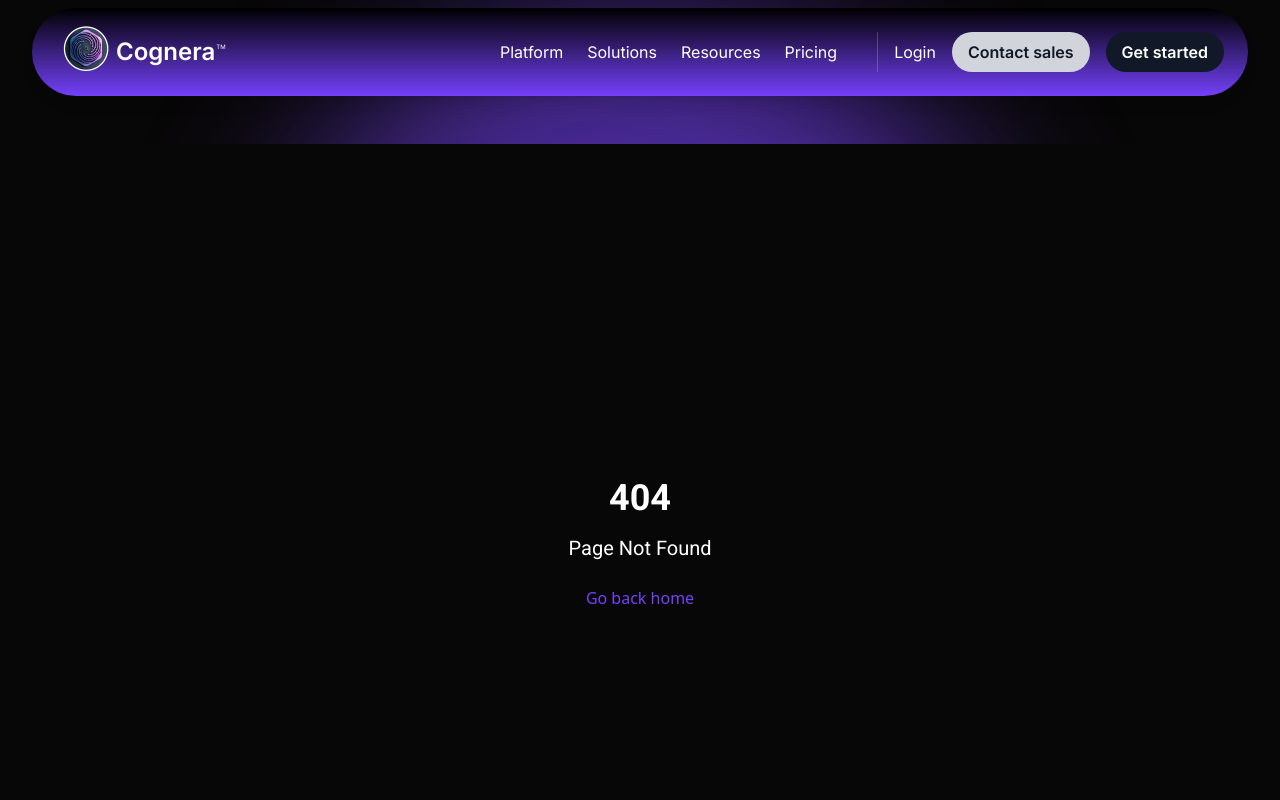
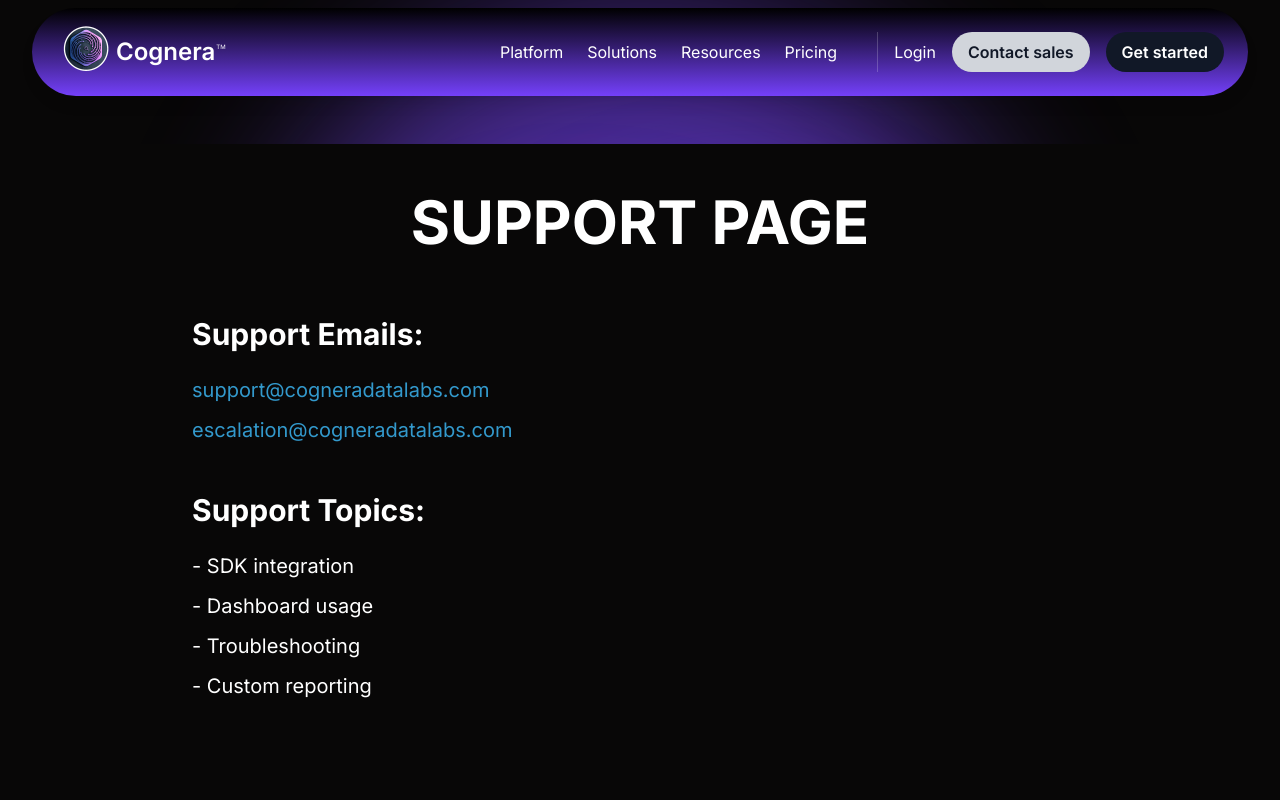
Before and after one commit to Raahul-bale/cognera-website, a Next.js app: page /support in a window 1280 px wide. Before the commit this address had no page. Shown: the top 800 px of the page. Built offline with nearby package versions, Linux system fonts and the light colour scheme; a web font is replaced by a local one.

Commit message:
Add support page and update footer with support link and brand name

```diff
--- /dev/null
+++ b/src/app/support/page.js
@@ -0,0 +1,82 @@
+export default function SupportPage() {
+  return (
+    <div className="min-h-screen py-8 sm:py-12" style={{ backgroundColor: '#080707' }}>
+      <div className="container mx-auto px-4 sm:px-6 lg:px-8">
+        <div className="max-w-4xl mx-auto">
+          {/* Main Heading */}
+          <h1
+            className="text-4xl sm:text-5xl md:text-6xl text-white mb-12 sm:mb-16 font-bold text-center uppercase"
+            style={{ fontFamily: 'var(--font-inter), sans-serif' }}
+          >
+            Support Page
+          </h1>
+
+          {/* Content Section */}
+          <div className="space-y-8 sm:space-y-12">
+            {/* Support Emails Section */}
+            <div>
+              <h2
+                className="text-2xl sm:text-3xl text-white font-bold mb-4 sm:mb-6"
+                style={{ fontFamily: 'var(--font-inter), sans-serif' }}
+              >
+                Support Emails:
+              </h2>
+              <div className="space-y-3">
+                <a
+                  href="mailto:support@cogneradatalabs.com"
+                  className="block text-[#3399CC] hover:text-[#7440FA] transition-colors text-lg sm:text-xl"
+                  style={{ fontFamily: 'var(--font-inter), sans-serif' }}
+                >
+                  support@cogneradatalabs.com
+                </a>
+                <a
+                  href="mailto:escalation@cogneradatalabs.com"
+                  className="block text-[#3399CC] hover:text-[#7440FA] transition-colors text-lg sm:text-xl"
+                  style={{ fontFamily: 'var(--font-inter), sans-serif' }}
+                >
+                  escalation@cogneradatalabs.com
+                </a>
+              </div>
+            </div>
+
+            {/* Support Topics Section */}
+            <div>
+              <h2
+                className="text-2xl sm:text-3xl text-white font-bold mb-4 sm:mb-6"
+                style={{ fontFamily: 'var(--font-inter), sans-serif' }}
+              >
+                Support Topics:
+              </h2>
+              <ul className="space-y-2 sm:space-y-3 list-none">
+                <li
+                  className="text-white text-lg sm:text-xl"
+                  style={{ fontFamily: 'var(--font-inter), sans-serif' }}
+                >
+                  - SDK integration
+                </li>
+                <li
+                  className="text-white text-lg sm:text-xl"
+                  style={{ fontFamily: 'var(--font-inter), sans-serif' }}
+                >
+                  - Dashboard usage
+                </li>
+                <li
+                  className="text-white text-lg sm:text-xl"
+                  style={{ fontFamily: 'var(--font-inter), sans-serif' }}
+                >
+                  - Troubleshooting
+                </li>
+                <li
+                  className="text-white text-lg sm:text-xl"
+                  style={{ fontFamily: 'var(--font-inter), sans-serif' }}
+                >
+                  - Custom reporting
+                </li>
+              </ul>
+            </div>
+          </div>
+        </div>
+      </div>
+    </div>
+  )
+}
--- a/src/components/layout/Footer.js
+++ b/src/components/layout/Footer.js
@@ -155,6 +155,18 @@ export default function Footer() {
               </div>
               <div className="flex flex-col gap-1">
                 <a
+                  href="/support"
+                  className="text-white hover:text-[#7440FA] transition-colors text-sm sm:text-base font-semibold py-2 min-h-[44px] flex items-center"
+                  style={{ fontFamily: 'var(--font-inter), sans-serif' }}
+                >
+                  Support
+                </a>
+                <p className="text-gray-400 text-xs" style={{ fontFamily: 'var(--font-inter), sans-serif' }}>
+                  Get help & assistance
+                </p>
+              </div>
+              <div className="flex flex-col gap-1">
+                <a
                   href="/privacy"
                   className="text-white hover:text-[#7440FA] transition-colors text-sm sm:text-base font-semibold py-2 min-h-[44px] flex items-center"
                   style={{ fontFamily: 'var(--font-inter), sans-serif' }}
@@ -276,7 +288,7 @@ export default function Footer() {
             backgroundClip: 'text'
           }}
         >
-          Cognera Data Labs
+          Cognera
           <sup
             style={{
               fontSize: '0.25em',
```
